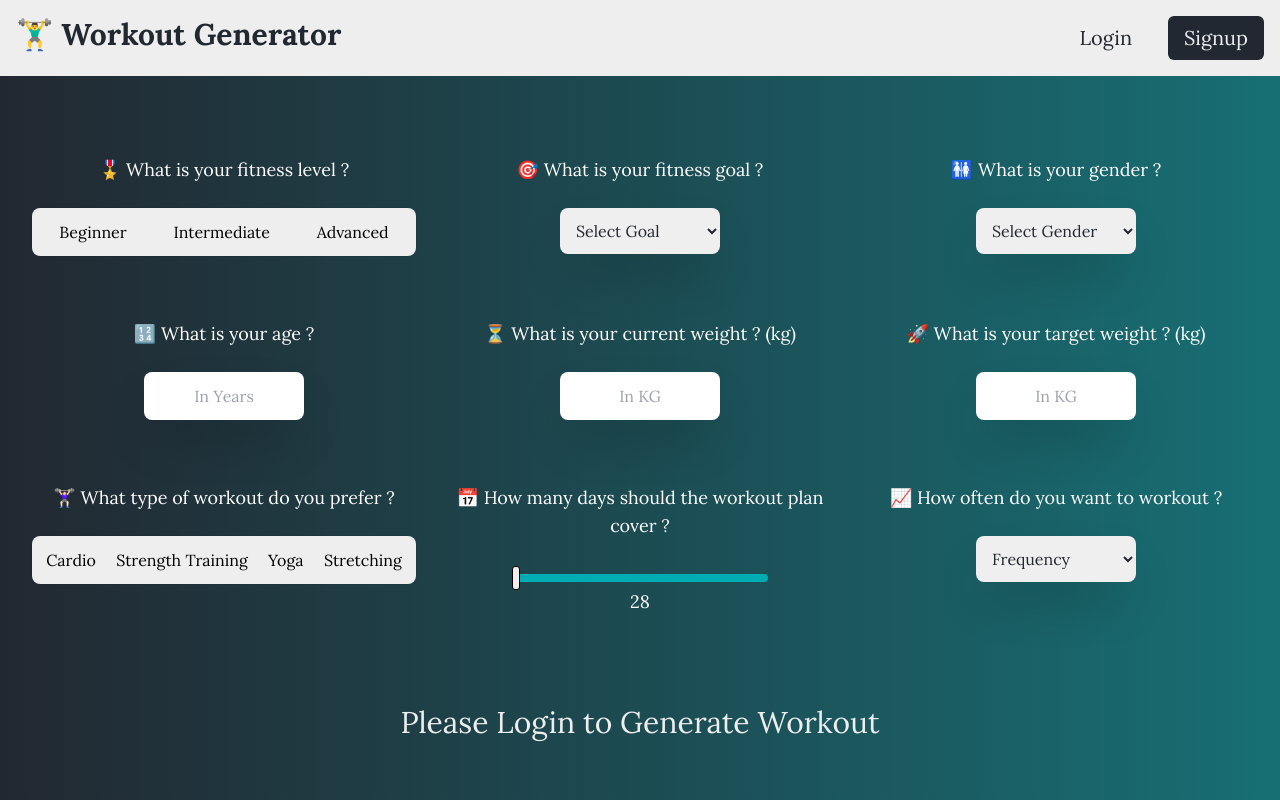
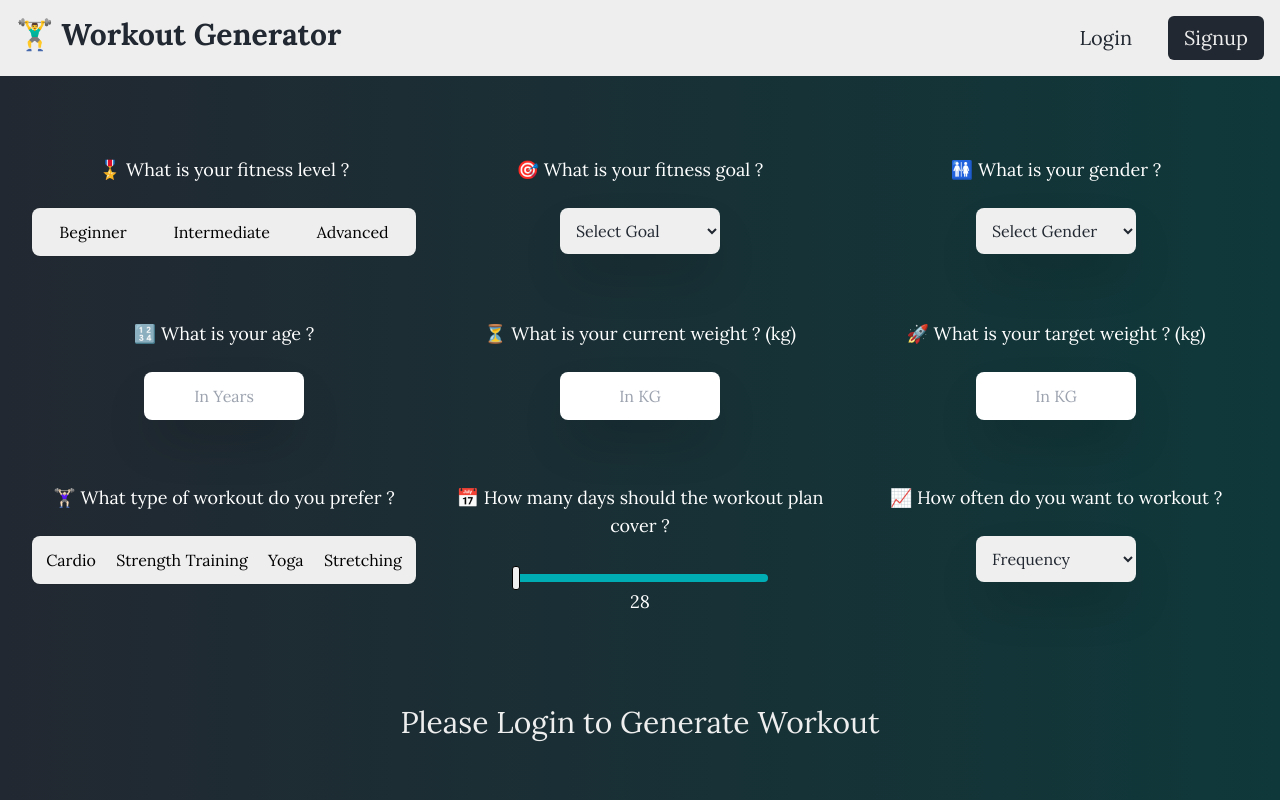
Before and after one commit to mayank13-01/Fitness-Workout-Generator-with-AI-Coaching, a React (Vite) app in the folder Frontend/: page / in a window 1280 px wide. Built offline with nearby package versions, Linux system fonts and the light colour scheme.

Commit message:
css changes

```diff
--- a/Frontend/src/index.css
+++ b/Frontend/src/index.css
@@ -6,7 +6,7 @@
 @tailwind utilities;
 
 body {
-  background: linear-gradient(to right, #222831, #176f74);
+  background: linear-gradient(to right, #222831, #0f383a);
   font-family: "Lora";
   color: white;
 }
```
